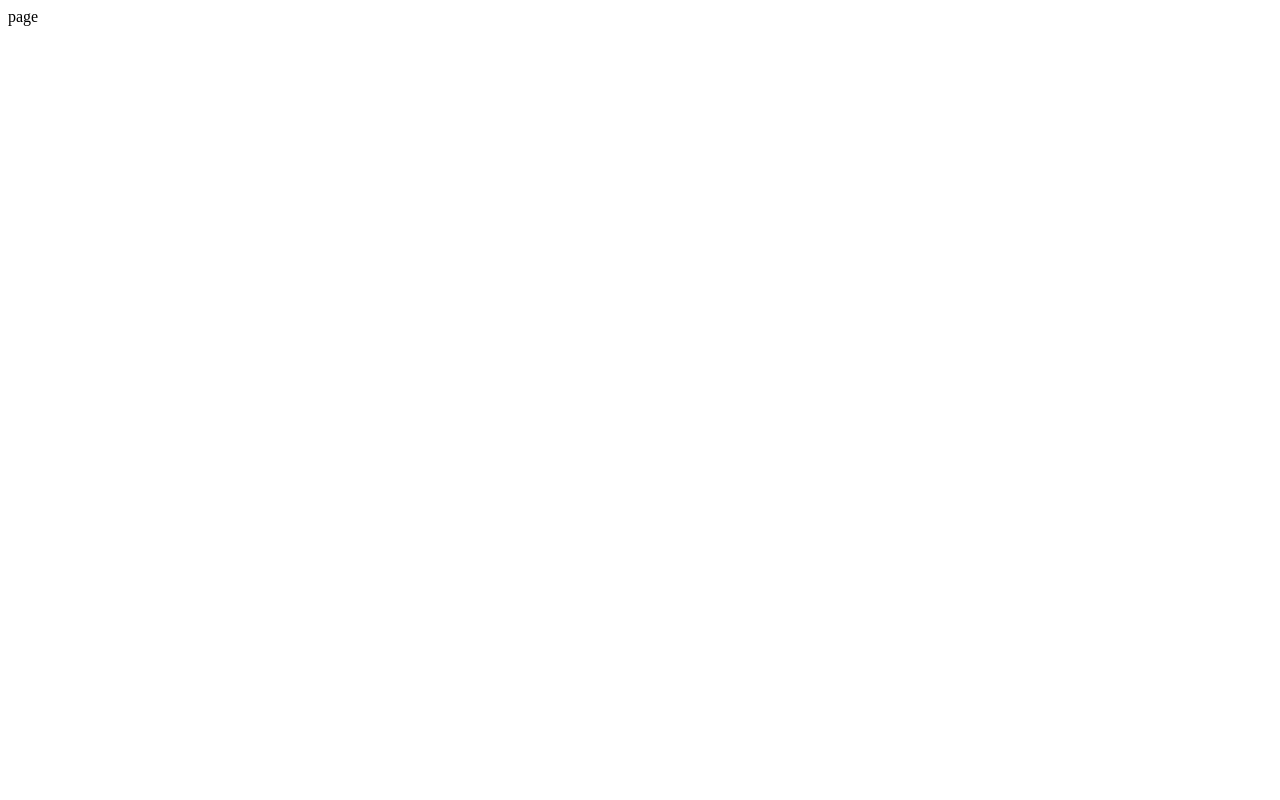
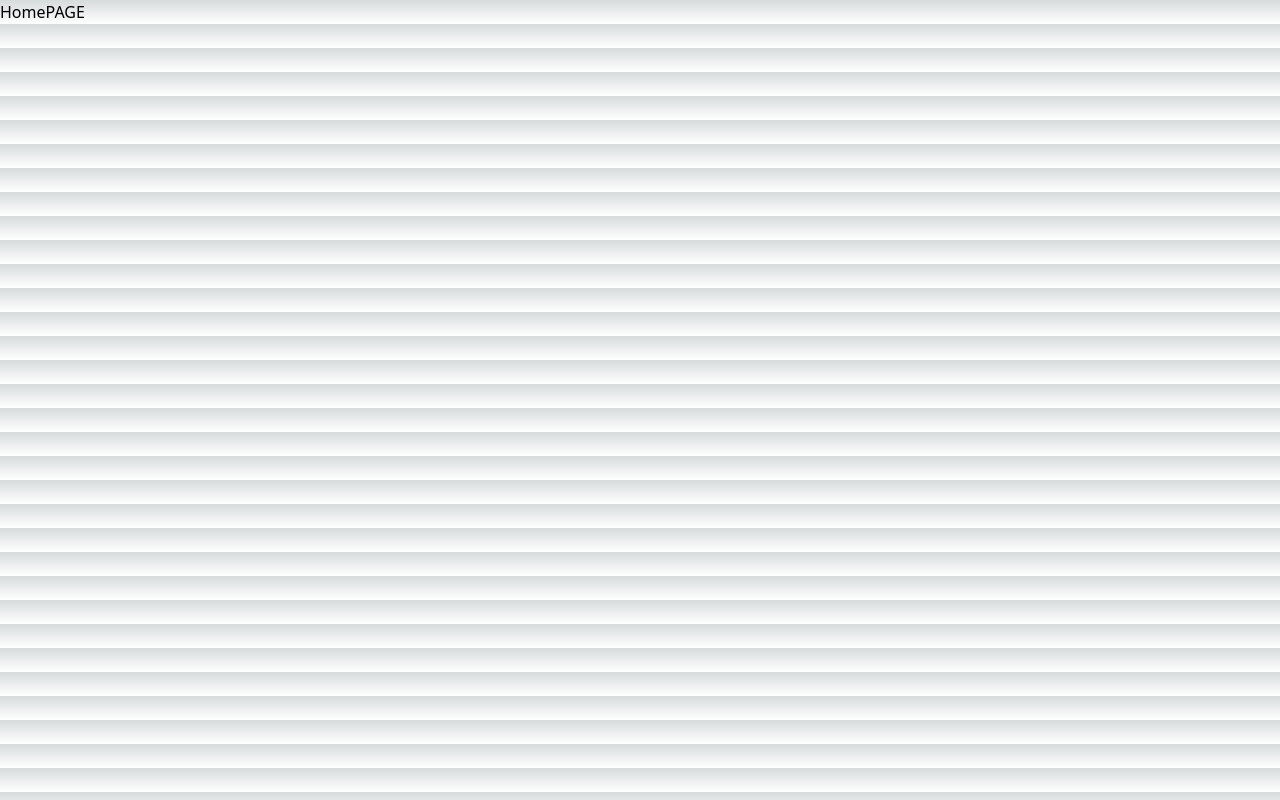
Before and after one commit to a-tuyen/maxumcnc, a Next.js app: page / in a window 1280 px wide. Built offline with nearby package versions, Linux system fonts and the light colour scheme.

Commit message:
inital set up of home page and layout

```diff
--- a/app/layout.js
+++ /dev/null
@@ -1,12 +0,0 @@
-export const metadata = {
-  title: 'Next.js',
-  description: 'Generated by Next.js',
-}
-
-export default function RootLayout({ children }) {
- return (
-    <html lang="en">
-      <body>{children}</body>
-    </html>
-  )
-}
--- /dev/null
+++ b/app/layout.jsx
@@ -0,0 +1,20 @@
+import "@styles/globals.css";
+
+export const metadata = {
+  title: "Maxum CNC",
+  description: "Precision Machining",
+};
+
+const RootLayout = ({ children }) => {
+  return (
+    <html lang="en">
+      <body>
+        <div>
+          <main>{children}</main>
+        </div>
+      </body>
+    </html>
+  );
+};
+
+export default RootLayout;
--- a/app/page.jsx
+++ b/app/page.jsx
@@ -1,9 +1,9 @@
-import React from 'react'
 
-const page = () => {
+
+const Home = () => {
   return (
-    <div>page</div>
+    <div>HomePAGE</div>
   )
 }
 
-export default page
+export default Home
--- a/jsconfig.json
+++ b/jsconfig.json
@@ -1,7 +1,7 @@
 {
   "compilerOptions": {
     "paths": {
-      "@/*": ["./*"]
+      "@*": ["./*"]
     }
   }
 }
--- a/tailwind.config.js
+++ b/tailwind.config.js
@@ -22,5 +22,6 @@ module.exports = {
 
     },
   },
+},
   plugins: [],
 }
```
